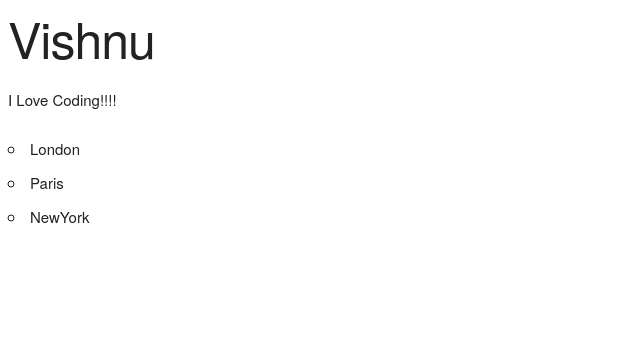
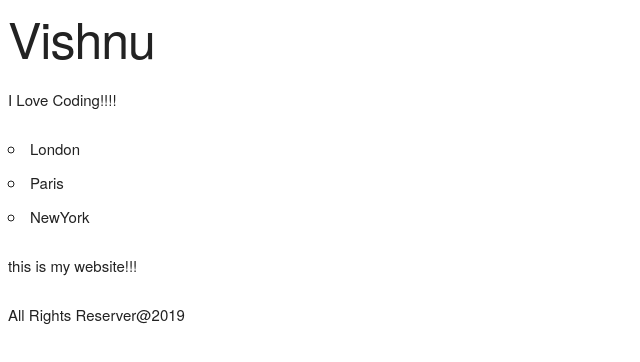
Before and after one commit to vermad843/React-Concepts, a React (Create React App) app: page / in a window 1280 px wide. Shown: the top 362 px of the page, without its empty margins (0-640 px from the left). Built offline with nearby package versions, Linux system fonts and the light colour scheme.

Commit message:
adding more components and making it work

```diff
--- /dev/null
+++ b/src/component/App.js
@@ -0,0 +1,17 @@
+import React from 'react';
+import Nav from './Nav';
+import Footer from './Footer';
+import Main from './Main';
+
+
+function App() {
+    return (
+      <div>
+        <Nav/>
+        <Main/>
+        <Footer/>
+    </div>
+    );
+}
+
+export default App;
--- /dev/null
+++ b/src/component/Footer.js
@@ -0,0 +1,11 @@
+import React from 'react';
+
+function Footer() {
+    return (
+        <footer>
+         All Rights Reserver@2019
+        </footer>
+    );
+}
+
+export default Footer;
--- /dev/null
+++ b/src/component/Main.js
@@ -0,0 +1,10 @@
+import React from 'react';
+
+
+function Main() {
+  return (
+    <p>this is my website!!!</p>
+  );
+}
+
+export default Main;
--- a/src/component/MyInfo.js
+++ /dev/null
@@ -1,17 +0,0 @@
-import React from 'react';
-
-function MyInfo() {
-    return (
-      <div>
-        <h1 >Vishnu</h1>
-        <p>I Love Coding!!!!</p>
-        <ul>
-           <li>London</li>
-           <li>Paris</li>
-           <li>NewYork</li>
-       </ul>
-    </div>
-    );
-}
-
-export default MyInfo;
--- /dev/null
+++ b/src/component/Nav.js
@@ -0,0 +1,18 @@
+import React from 'react';
+
+
+function Nav() {
+  return (
+   <div>
+      <h1 >Vishnu</h1>
+      <p>I Love Coding!!!!</p>
+      <ul>
+         <li>London</li>
+         <li>Paris</li>
+         <li>NewYork</li>
+     </ul>
+   </div>
+  );
+}
+
+export default Nav;
--- a/src/index.js
+++ b/src/index.js
@@ -1,9 +1,9 @@
 import React from 'react';
 import ReactDOM from 'react-dom';
-import MyInfo from './component/MyInfo';
+import App from './component/App';
 
 
 
 ReactDOM.render(
-  <MyInfo/>
+  <App/>
     , document.getElementById("root"))
```
